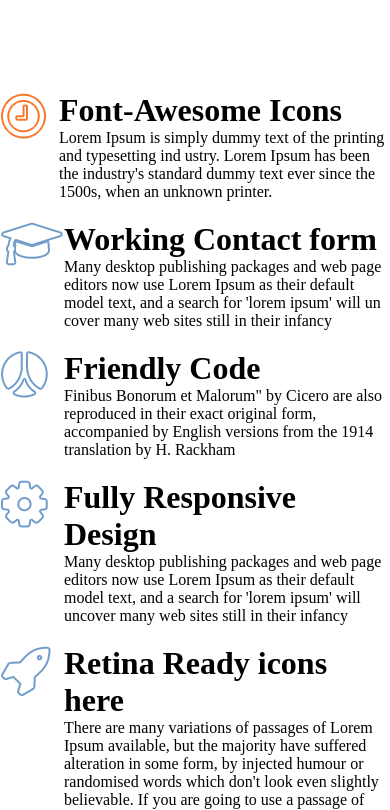
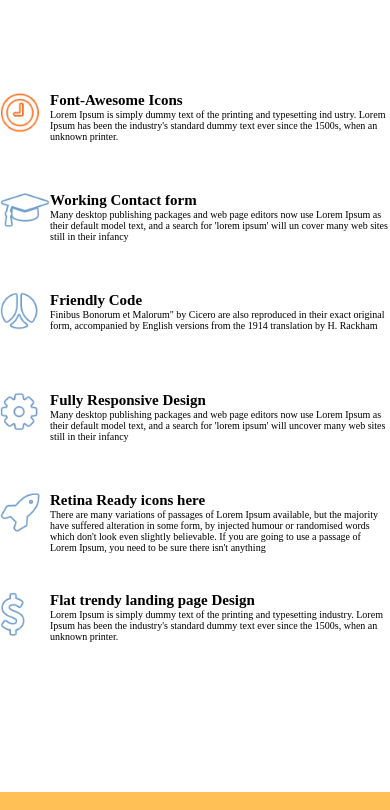
Before and after one commit to pesos-bezos/kg, a plain HTML site: page index.html in a window 390 px wide. Shown: the part 1011-1821 px from the top of the page. Drawn offline with Linux system fonts and the light colour scheme.

Commit message:
Update style.css

```diff
--- a/style.css
+++ b/style.css
@@ -280,5 +280,14 @@ form{
 
 }
 @media screen and (max-width: 400px){
+    .a5 p{
+        font-size: 10px;
+    }
+    .a5 h1{
+        font-size: 15px;
+    }
+    .a5 img{
+        width: 50px;
 
+    }
 }
```
